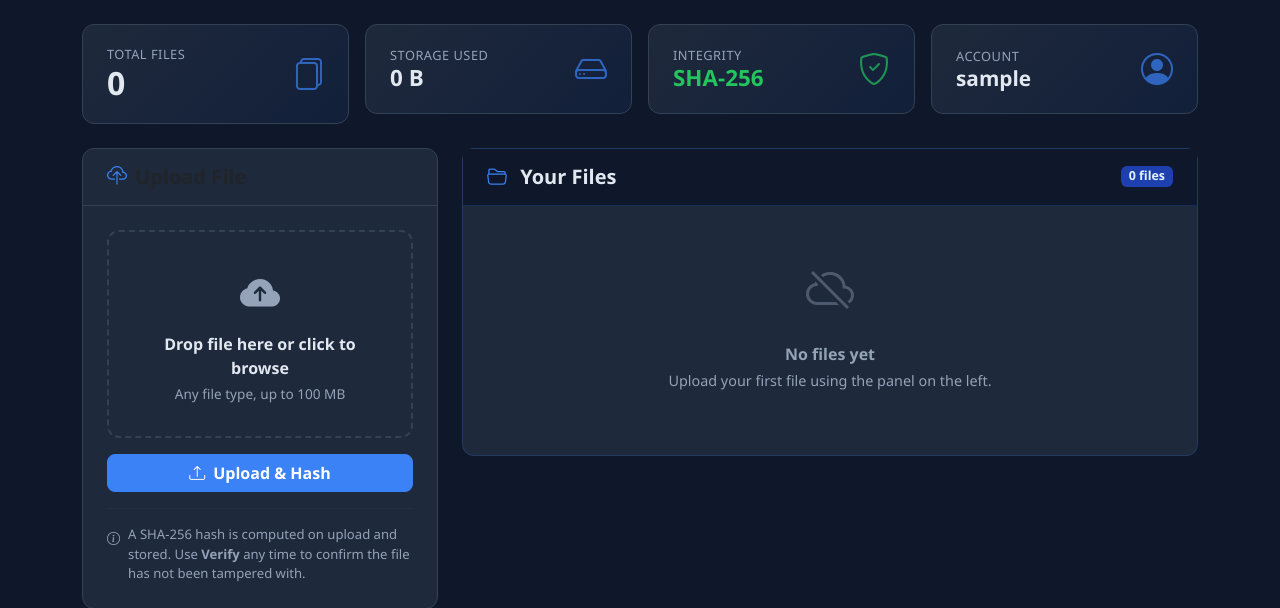
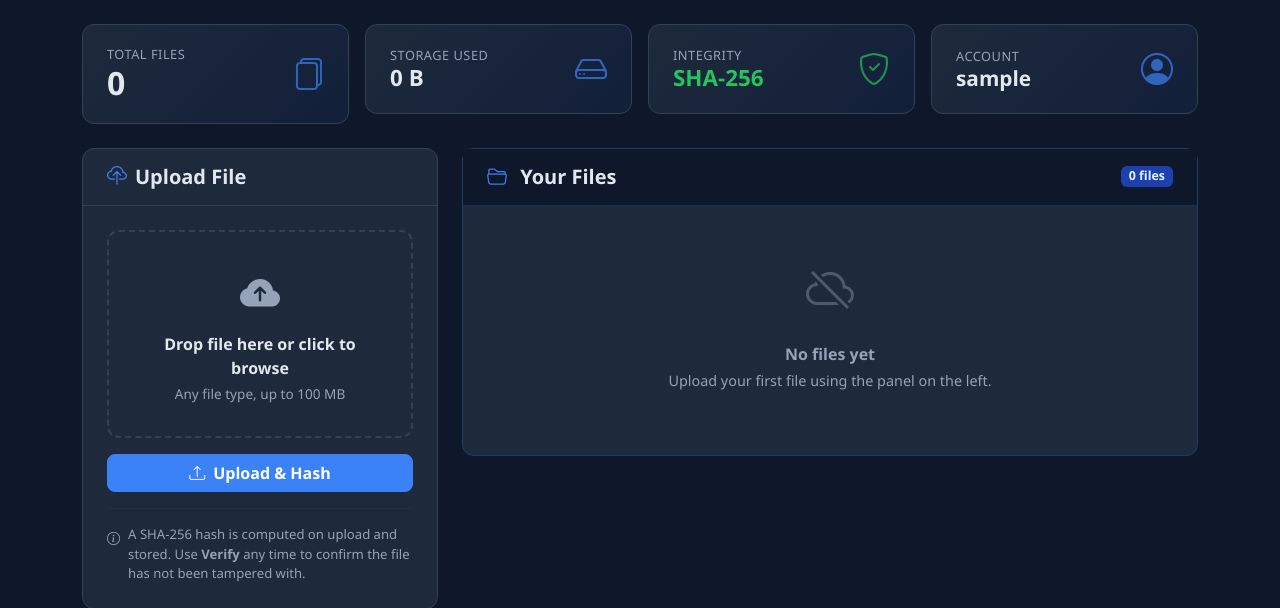
Before and after one commit to SaveerIsOP/secure-file-vault, a Flask app: page /dashboard in a window 1280 px wide. Shown: the part 57-665 px from the top of the page. Run offline with Flask 3, Linux system fonts and the light colour scheme; the visitor is signed in with stand-in values (Sample User, id 1); data that the repository does not hold is empty.

Commit message:
Update dashboard.html

```diff
--- a/templates/dashboard.html
+++ b/templates/dashboard.html
@@ -50,9 +50,9 @@
   <div class="col-12 col-lg-4">
     <div class="card h-100">
       <div class="card-header py-3 px-4">
-        <h5 class="mb-0 fw-semibold"><i class="bi bi-cloud-upload me-2" style="color:#3b82f6;"></i>Upload File</h5>
+        <h5 class="mb-0 fw-semibold" style="color:#e2e8f0;"><i class="bi bi-cloud-upload me-2" style="color:#3b82f6;"></i>Upload File</h5>
       </div>
-      <div class="card-body p-4">
+      <div class="card-body p-4" style="background:#1e293b; color:#ffffff; border-radius:12px;">
         <form method="POST" action="{{ url_for('upload') }}" enctype="multipart/form-data">
           <div id="uploadZone" class="upload-zone mb-3">
             <i class="bi bi-cloud-arrow-up-fill d-block mb-2"></i>
```
